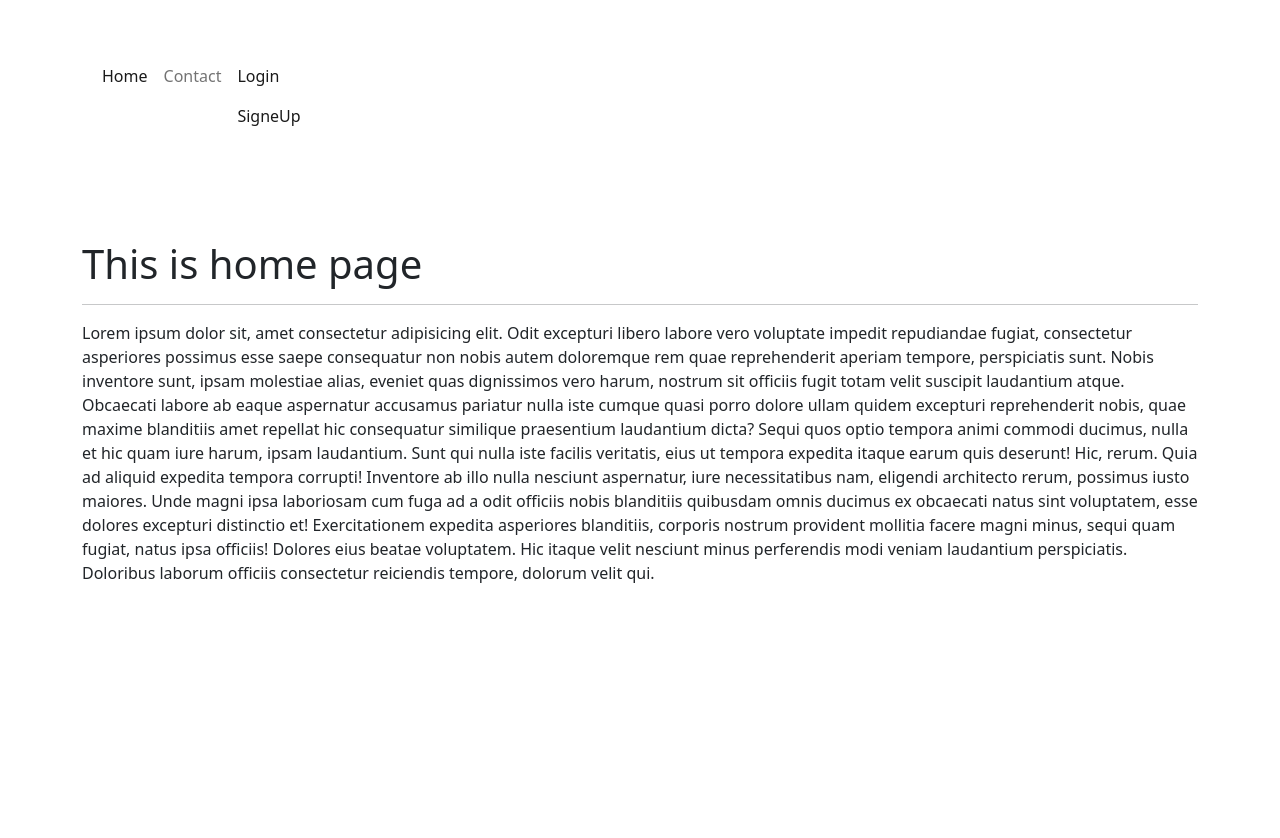
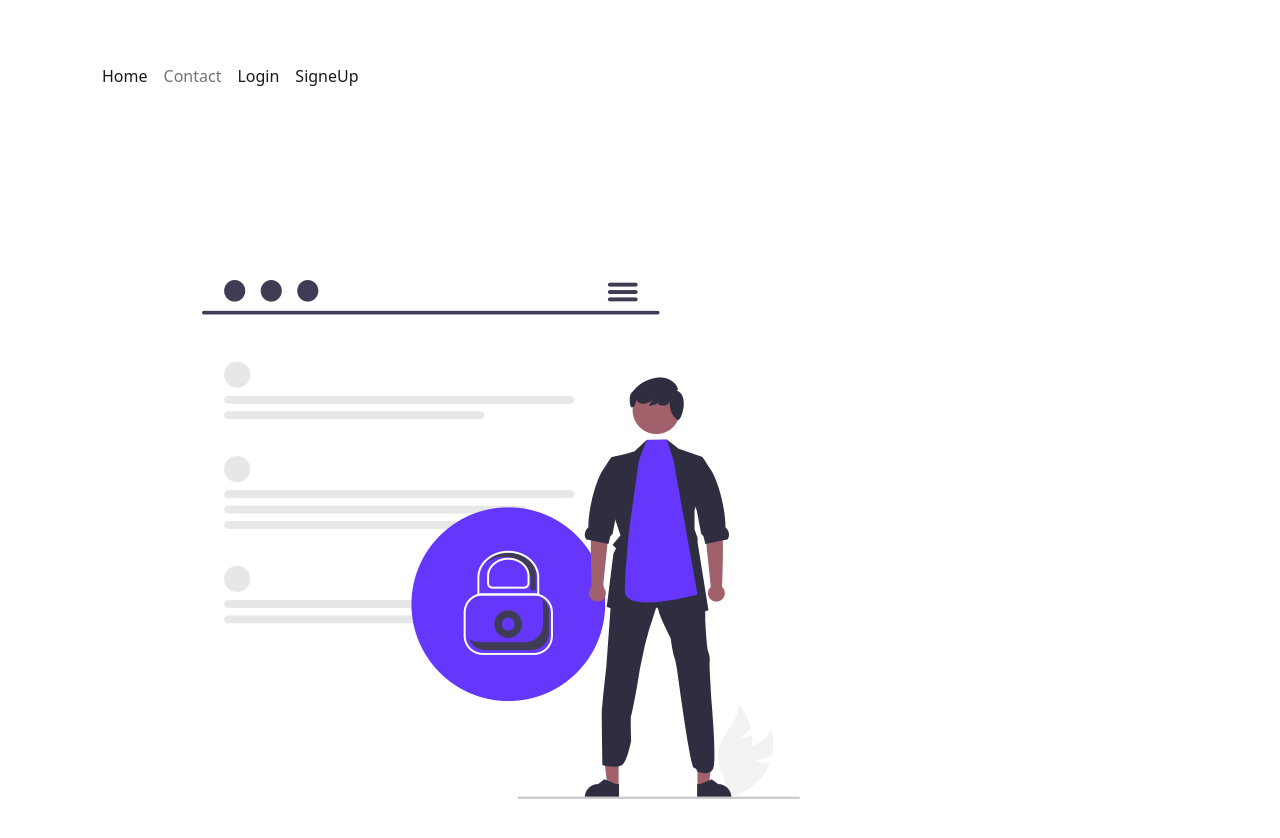
Before and after one commit to bishald0013/registration_Login, a React (Create React App) app in the folder frontend-client/: page / in a window 1280 px wide. Shown: the top 838 px of the page. Before the commit the page ends 800 px from the top, so only its background shows below. Built offline with nearby package versions, Linux system fonts and the light colour scheme.

Commit message:
updated UI

```diff
--- a/frontend-client/src/Components/Navbar.jsx
+++ b/frontend-client/src/Components/Navbar.jsx
@@ -2,7 +2,7 @@ import { Link } from "react-router-dom";
 import { getToken } from "../services/LocalStorage";
 
 function Navbar() {
-  const token = getToken("token");
+  const token = getToken();
 
   return (
     <div>
@@ -20,40 +20,40 @@ function Navbar() {
             >
               <span class="navbar-toggler-icon"></span>
             </button>
-            <div class="collapse navbar-collapse" id="navbarNav">
-              <ul class="navbar-nav">
-                <li class="nav-item">
+            <div className="collapse navbar-collapse" id="navbarNav">
+              <ul className="navbar-nav">
+                <li className="nav-item">
                   <Link
                     to="/"
-                    class="nav-link active"
+                    className="nav-link active"
                     aria-current="page"
                     href="#"
                   >
                     Home
                   </Link>
                 </li>
-                <li class="nav-item">
-                  <Link to="contact" class="nav-link" href="#">
+                <li className="nav-item">
+                  <Link to="contact" className="nav-link" href="#">
                     Contact
                   </Link>
                 </li>
 
                 {token ? (
-                  <li class="nav-item">
-                    <Link to="dashbord" class="nav-link active">
+                  <li className="nav-item">
+                    <Link to="dashbord" className="nav-link active">
                       Dashbord
                     </Link>
                   </li>
                 ) : (
-                  <div>
+                  <div className="collapse navbar-collapse" id="navbarNav" >
                     {" "}
-                    <li class="nav-item">
-                      <Link to="Login" class="nav-link active">
+                    <li className="nav-item">
+                      <Link to="Login" className="nav-link active">
                         Login
                       </Link>
                     </li>
-                    <li class="nav-item">
-                      <Link to="signeup" class="nav-link active">
+                    <li className="nav-item">
+                      <Link to="signeup" className="nav-link active">
                         SigneUp
                       </Link>
                     </li>{" "}
--- a/frontend-client/src/pages/Home.jsx
+++ b/frontend-client/src/pages/Home.jsx
@@ -1,39 +1,12 @@
 import React from "react";
 import { Link } from "react-router-dom";
+import image from "../images/image 1.png"
 
 function Home() {
   return (
     <div className="container main_container">
       <div className="heading_container mt-5 pt-5">
-        <h1>This is home page</h1>
-      <hr />
-        <p>
-          Lorem ipsum dolor sit, amet consectetur adipisicing elit. Odit
-          excepturi libero labore vero voluptate impedit repudiandae fugiat,
-          consectetur asperiores possimus esse saepe consequatur non nobis autem
-          doloremque rem quae reprehenderit aperiam tempore, perspiciatis sunt.
-          Nobis inventore sunt, ipsam molestiae alias, eveniet quas dignissimos
-          vero harum, nostrum sit officiis fugit totam velit suscipit laudantium
-          atque. Obcaecati labore ab eaque aspernatur accusamus pariatur nulla
-          iste cumque quasi porro dolore ullam quidem excepturi reprehenderit
-          nobis, quae maxime blanditiis amet repellat hic consequatur similique
-          praesentium laudantium dicta? Sequi quos optio tempora animi commodi
-          ducimus, nulla et hic quam iure harum, ipsam laudantium. Sunt qui
-          nulla iste facilis veritatis, eius ut tempora expedita itaque earum
-          quis deserunt! Hic, rerum. Quia ad aliquid expedita tempora corrupti!
-          Inventore ab illo nulla nesciunt aspernatur, iure necessitatibus nam,
-          eligendi architecto rerum, possimus iusto maiores. Unde magni ipsa
-          laboriosam cum fuga ad a odit officiis nobis blanditiis quibusdam
-          omnis ducimus ex obcaecati natus sint voluptatem, esse dolores
-          excepturi distinctio et! Exercitationem expedita asperiores
-          blanditiis, corporis nostrum provident mollitia facere magni minus,
-          sequi quam fugiat, natus ipsa officiis! Dolores eius beatae
-          voluptatem. Hic itaque velit nesciunt minus perferendis modi veniam
-          laudantium perspiciatis. Doloribus laborum officiis consectetur
-          reiciendis tempore, dolorum velit qui.
-        </p>
-
-
+        <img src={image} className="img-fluid"></img>
       </div>
     </div>
   );
```
Also changed, not shown: frontend-client/src/images/image 1.png (added).
